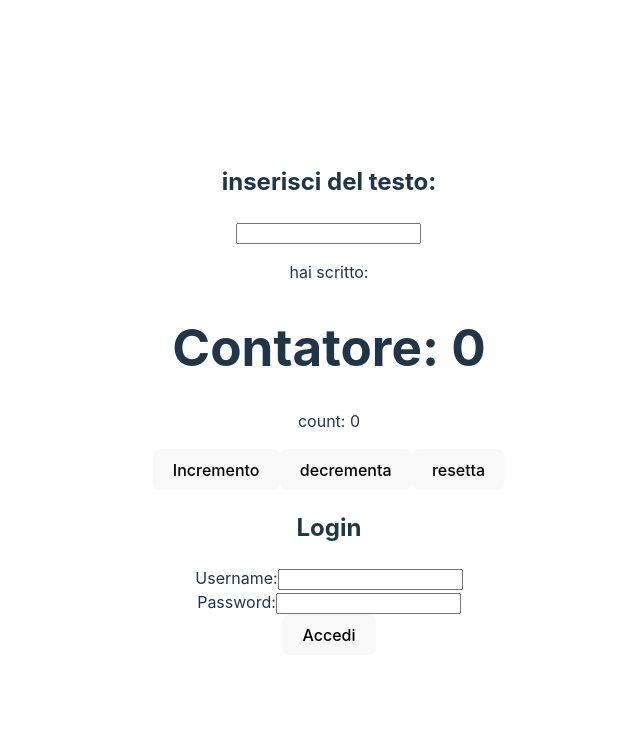
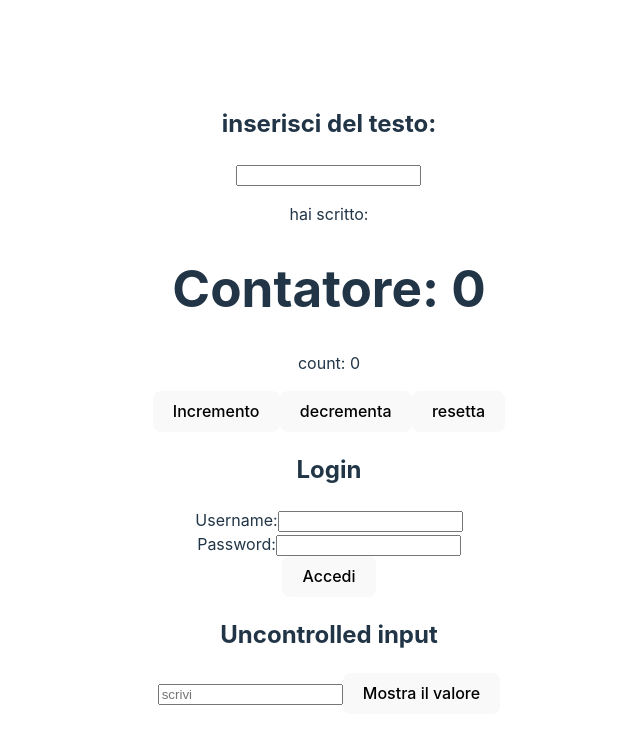
Before and after one commit to GiovanniTammaro9/react.ES, a React (Vite) app: page / in a window 1280 px wide. Shown: the top 744 px of the page, without its empty margins (311-951 px from the left). Built offline with nearby package versions, Linux system fonts and the light colour scheme.

Commit message:
uncontrolledinput

```diff
--- a/src/App.jsx
+++ b/src/App.jsx
@@ -3,6 +3,7 @@ import './app.css'
 import Counter from './assets/Counter';
 import Textinput from "./Textinput";
 import LoginForm from "./LoginForm";
+import Uncontrolledinput from "./Uncontrolledinput";
 
 function App() {
   return (
@@ -10,6 +11,7 @@ function App() {
       <Textinput />
       <Counter />
       <LoginForm />
+      <Uncontrolledinput />
     </div>
 
   );
--- /dev/null
+++ b/src/Uncontrolledinput.jsx
@@ -0,0 +1,17 @@
+import { useRef } from "react";
+
+function Uncontrolledinput () {
+    const inputRef = useRef();
+    const handleShowValue = () => {
+        alert(`Valore dell'input: ${inputRef.current.value}`);
+    };
+    return (
+        <div>
+            <h2>Uncontrolled input</h2>
+            <input type="text" ref={inputRef} placeholder="scrivi" />
+            <button onClick={handleShowValue}>Mostra il valore</button>
+        </div>
+    );
+};
+
+export default Uncontrolledinput
```
